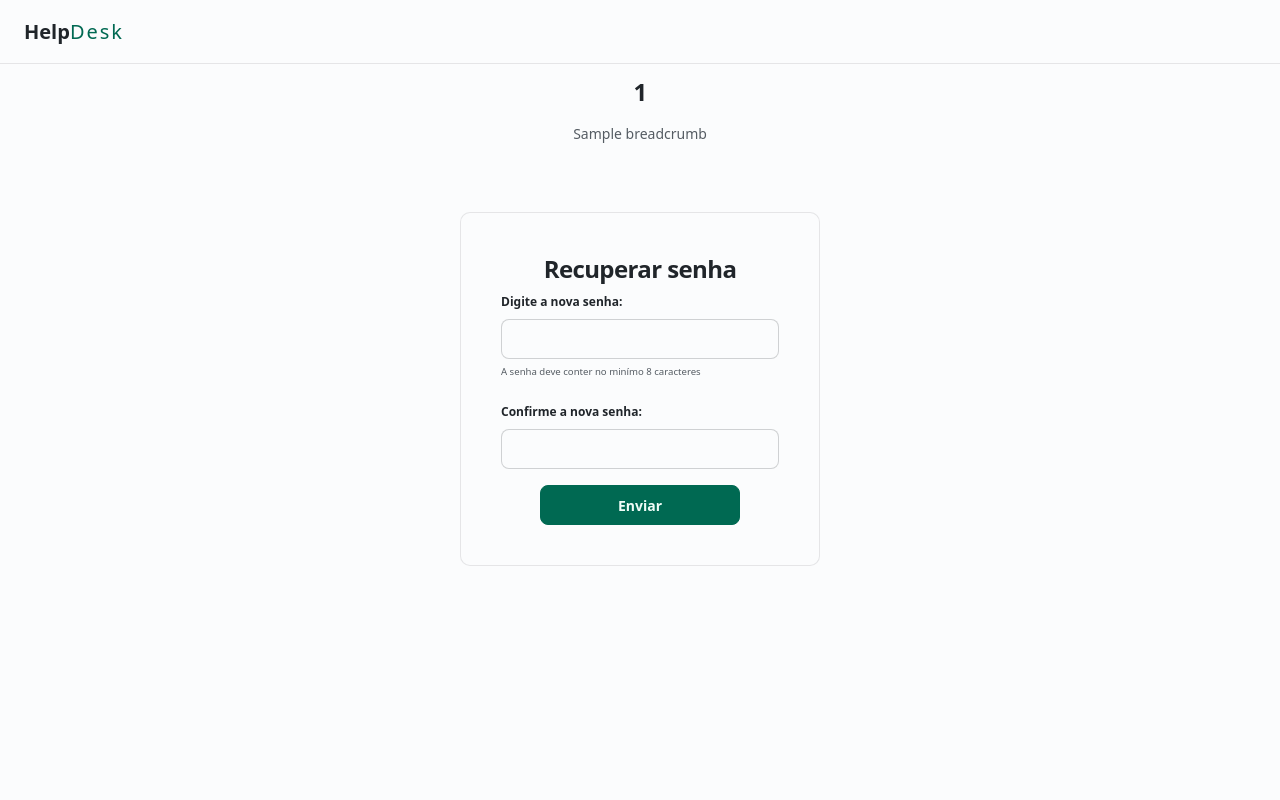
After one commit to AlisonHF/help-desk-laravel, a Laravel app: template resources/views/auth/reset-password.blade.php in a window 1280 px wide. The commit adds this page. Run offline with Laravel 12, Linux system fonts and the light colour scheme; the template is opened without the code that fills it: most values are stand-ins (such as "Sample title", 1, 10 or a date in 2020); style sheets or scripts are compiled from the project's sources; parts of the project's set-up code (start-up, migrations or seed data) failed here and were passed over; some libraries are stand-ins or nearby versions.

Commit message:
feat(Auth): Cria a redefinicao de senhas por email

```diff
--- a/app/Providers/FortifyServiceProvider.php
+++ b/app/Providers/FortifyServiceProvider.php
@@ -32,6 +32,9 @@ class FortifyServiceProvider extends ServiceProvider
         Fortify::loginView(fn () => view('auth.login'));
         Fortify::registerView(fn () => view('auth.register'));
 
+        Fortify::requestPasswordResetLinkView(fn () => view('auth.forgot-password'));
+        Fortify::resetPasswordView(fn ($request) => view('auth.reset-password', ['request' => $request]));
+
         Fortify::createUsersUsing(CreateNewUser::class);
         Fortify::updateUserProfileInformationUsing(UpdateUserProfileInformation::class);
         Fortify::updateUserPasswordsUsing(UpdateUserPassword::class);
--- a/resources/views/auth/login.blade.php
+++ b/resources/views/auth/login.blade.php
@@ -24,10 +24,10 @@
             @enderror
 
             <div class="text-center mb-3">
-                <a href="#" class="link link-primary block">Esqueceu sua senha?</a>
+                <a href="{{ route('password.request') }}" class="link link-primary block">Esqueceu sua senha?</a>
                 <span class="inline text-ink-muted">
                     Não tem uma conta?
-                    <a href="{{ Route('register') }}" class="link link-primary">cadastre-se</a>
+                    <a href="{{ route('register') }}" class="link link-primary">cadastre-se</a>
                 </span>
             </div>
 
--- /dev/null
+++ b/resources/views/auth/reset-password.blade.php
@@ -0,0 +1,46 @@
+@extends('Layouts.master')
+
+@section('content')
+<div class="w-full flex justify-center">
+    <x-card-auth title="Recuperar senha">
+        <form method="POST" action="{{ route('password.update') }}" class="flex flex-col items-center w-full">
+            <input name="token" class="hidden" value="{{ request()->route('token') }}"/>
+
+            <fieldset class="fieldset w-full mb-3 hidden">
+                <legend class="fieldset-legend">E-mail:</legend>
+                <label class="input input-bordered w-full">
+                    <input type="email" name="email" maxlength="100" value="{{ request()->email }}"/>
+                </label>
+                @error('email')
+                    <p class="text-error text-sm my-2">{{ $message }}</p>
+                @enderror
+            </fieldset>
+
+            <fieldset class="fieldset w-full mb-3">
+                <legend class="fieldset-legend">Digite a nova senha:</legend>
+                <label class="input input-bordered w-full">
+                    <input type="password" name="password" maxlength="32"/>
+                </label>
+                @error('password')
+                    <p class="text-error text-sm my-2">{{ $message }}</p>
+                @enderror
+                <small class="label text-ink-muted">A senha deve conter no minímo 8 caracteres</small>
+            </fieldset>
+
+            <fieldset class="fieldset w-full mb-3">
+                <legend class="fieldset-legend">Confirme a nova senha:</legend>
+                <label class="input input-bordered w-full">
+                    <input type="password" name="password_confirmation" maxlength="32"/>
+                </label>
+                @error('password_confirmation')
+                    <p class="text-error text-sm my-2">{{ $message }}</p>
+                @enderror
+            </fieldset>
+
+            <div class="flex w-50">
+                <button type="submit" class="btn btn-primary w-full">Enviar</button>
+            </div>
+        </form>
+    </x-card-auth>
+</div>
+@endsection
--- a/resources/views/components/toast.blade.php
+++ b/resources/views/components/toast.blade.php
@@ -51,3 +51,21 @@
         {{ session('info') }}
     </div>
 @endif
+
+@if(session('status'))
+    <div
+        x-data="{ show: true }"
+        x-show="show"
+        x-init="setTimeout(() => show = false, 3000)"
+        x-transition:enter="transition ease-out duration-300"
+        x-transition:enter-start="opacity-0 translate-y-2"
+        x-transition:enter-end="opacity-100 translate-y-0"
+        x-transition:leave="transition ease-in duration-300"
+        x-transition:leave-start="opacity-100 translate-y-0"
+        x-transition:leave-end="opacity-0 translate-y-2"
+        class="fixed bottom-4 right-4 bg-success text-success-content px-6 py-3 rounded shadow-lg z-50"
+    >
+        <x-heroicon-o-check class="size-6 inline"/>
+        {{ session('status') }}
+    </div>
+@endif
--- a/routes/web.php
+++ b/routes/web.php
@@ -40,3 +40,6 @@ Route::middleware(Authenticate::class)->group(function () {
     Route::get('notification/readAll', [NotificationController::class, 'readAll'])->name('notification.readall');
     Route::get('notification/', [NotificationController::class, 'list'])->name('notification.list');
 });
+
+// Evita erros ao acessar a pagina sem token
+Route::get('/reset-password', fn() => abort(404));
```
Also changed, not shown: resources/views/auth/forgot-password.blade.php (added, +24 -0 lines).
